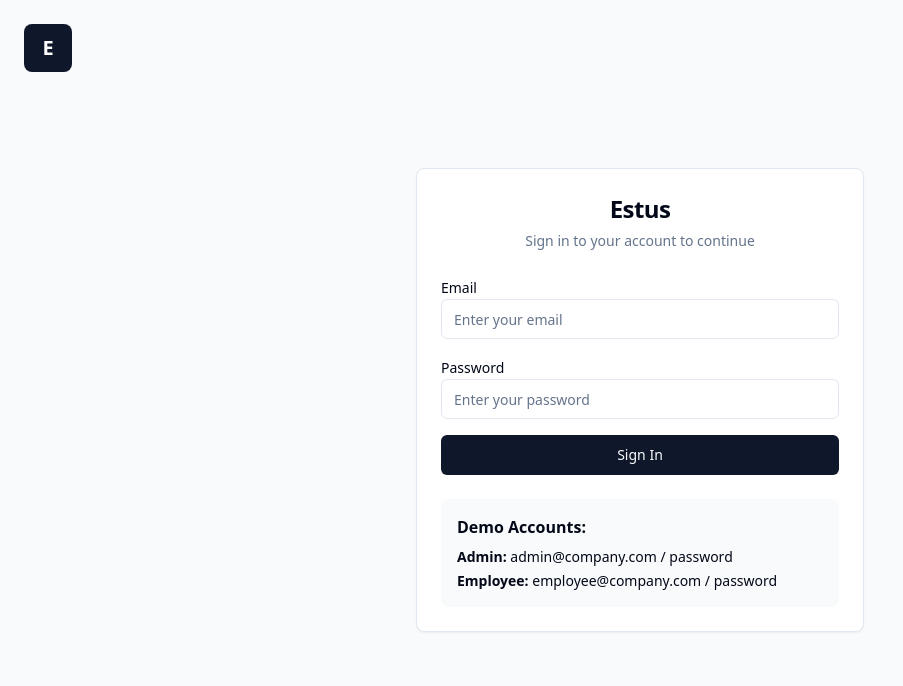
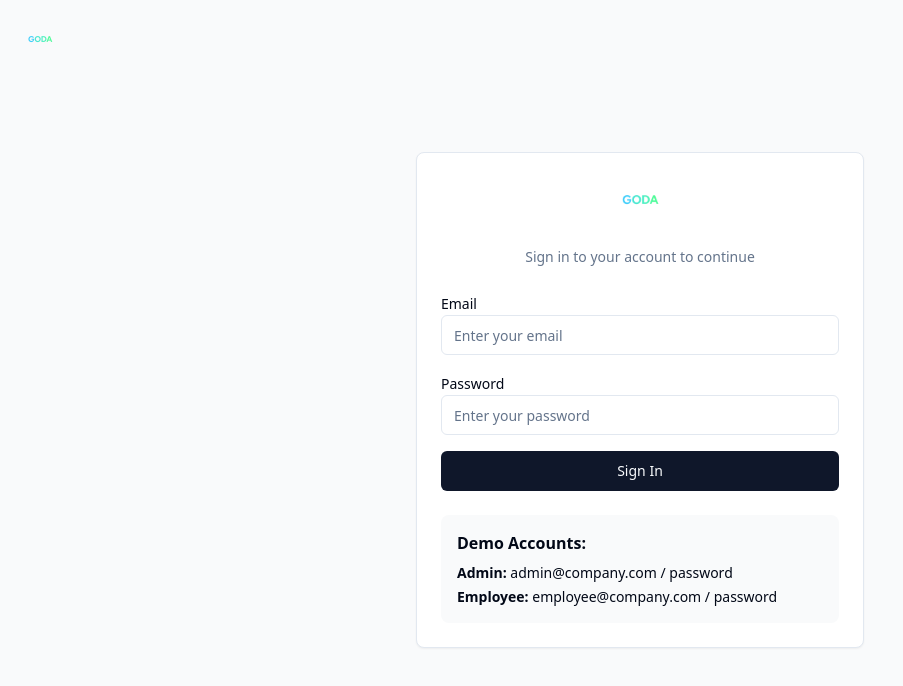
Before and after one commit to darlsson/suggest-plan-hub, a React (Vite) app: page /login in a window 1280 px wide. Shown: the top 686 px of the page, without its empty margins (0-903 px from the left). Built offline with nearby package versions, Linux system fonts and the light colour scheme.

Commit message:
Use image as logo
Use the provided image as the logo on the homepage and login page.

```diff
--- a/src/pages/Index.tsx
+++ b/src/pages/Index.tsx
@@ -59,7 +59,7 @@ const Index = () => {
         <div className="max-w-7xl mx-auto px-4 sm:px-6 lg:px-8">
           <div className="flex justify-between items-center h-16">
             <div className="flex items-center">
-              <h1 className="text-2xl font-bold text-primary">GODA</h1>
+              <img src="/lovable-uploads/29b1b0b1-ba4e-40a4-9f9e-b5ff22a4c332.png" alt="GODA" className="h-8 w-auto" />
             </div>
             <div className="flex items-center space-x-4">
               <Button variant="ghost" asChild>
--- a/src/pages/Login.tsx
+++ b/src/pages/Login.tsx
@@ -47,18 +47,20 @@ export default function Login() {
 
   return (
     <div className="min-h-screen flex items-center justify-center bg-gray-50 py-12 px-4 sm:px-6 lg:px-8 relative">
-      {/* Logo placeholder in top left corner */}
+      {/* Logo in top left corner */}
       <Link
         to="/"
-        className="absolute top-6 left-6 flex items-center justify-center w-12 h-12 bg-primary rounded-lg hover:bg-primary/90 transition-colors"
+        className="absolute top-6 left-6 flex items-center justify-center hover:opacity-80 transition-opacity"
       >
-        <span className="text-white font-bold text-xl">E</span>
+        <img src="/lovable-uploads/29b1b0b1-ba4e-40a4-9f9e-b5ff22a4c332.png" alt="GODA" className="h-8 w-auto" />
       </Link>
 
       <div className="max-w-md w-full">
         <Card>
           <CardHeader className="text-center">
-            <CardTitle className="text-2xl font-bold">Estus</CardTitle>
+            <div className="flex justify-center mb-4">
+              <img src="/lovable-uploads/29b1b0b1-ba4e-40a4-9f9e-b5ff22a4c332.png" alt="GODA" className="h-12 w-auto" />
+            </div>
             <CardDescription>
               Sign in to your account to continue
             </CardDescription>
```
Also changed, not shown: public/lovable-uploads/29b1b0b1-ba4e-40a4-9f9e-b5ff22a4c332.png (added).
